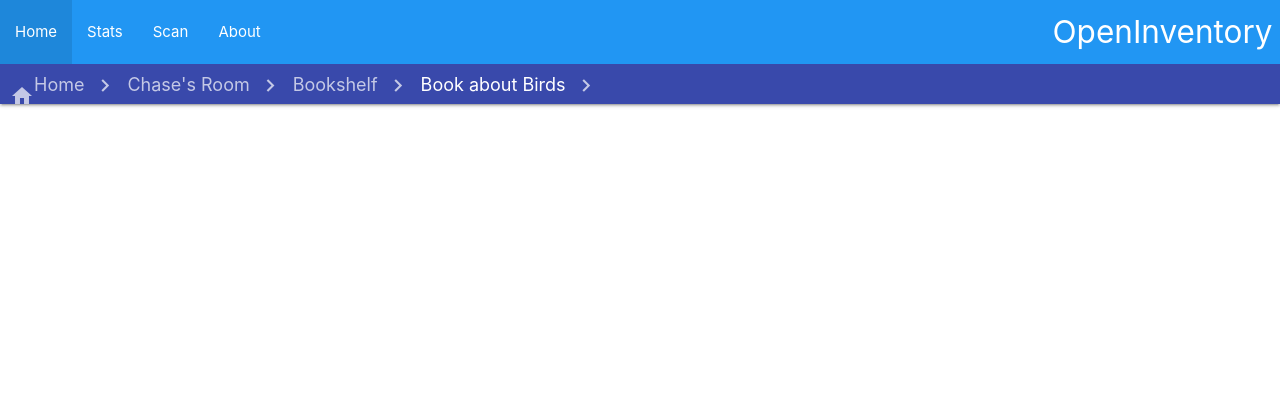
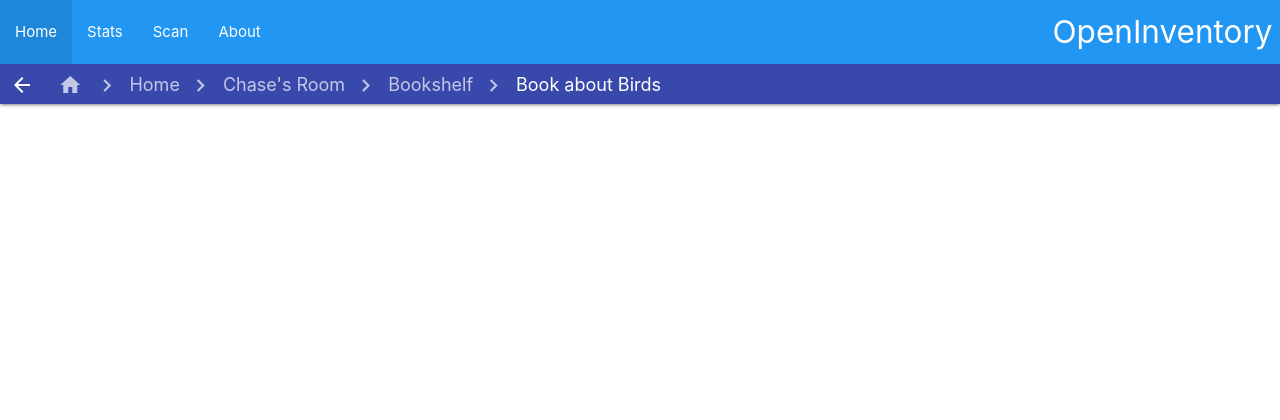
Before and after one commit to OpenInv/OpenInventory, a PHP site: page / in a window 1280 px wide. Shown: the top 420 px of the page. Run offline with PHP 8.4, Linux system fonts and the light colour scheme.

Commit message:
decided on breadcrumb resizing (none) and added back-arrow to compensate

```diff
--- a/src/index.php
+++ b/src/index.php
@@ -10,17 +10,12 @@
 	<meta name="viewport" content="width=device-width, initial-scale=1.0">
 	<title>OpenInventory Home</title>
 	<style>
+
 		nav.breadcrumbs {
 			height: 40px;
 			line-height: 40px;
 
 			padding-left: 10px;
-	}
-
-	.breadcrumb-wrapper {
-    	white-space: nowrap;
-    	overflow: hidden;
-    	direction: rtl;
 		}
 
 		.breadcrumb {
@@ -31,22 +26,38 @@
 			vertical-align: middle;
 		}
 
-	.breadcrumb:before {
-    	display: inline-block;
+		.row { margin-bottom: 0; }
+
+		.nav-wrapper.breadcrumb-nav {
+			white-space: nowrap;
+			display: inline;
 		}
 
-	.row { margin-bottom: 0; }
+		.breadcrumb-wrapper {
+			white-space: nowrap;
+			overflow: hidden;
+			display: inline-block
+		}
 
-
+		.back-button-wrapper {
+			white-space: nowrap;
+			overflow: hidden;
+			margin-right: 20px;
+			display: inline-block;
+			vertical-align: top;
+		}
 
 	</style>
 </head>
 <body>
 	<?php include "header.html" ?>
 	<nav class="breadcrumbs indigo darken-1">
-		<div class="nav-wrapper row">
+		<div class="left-align nav-wrapper breadcrumb-nav row">
+			<div class="back-button-wrapper">
+				<a class="breadcrumb small material-icons" href="/">arrow_back</a>
+			</div>
 			<div class="left-align breadcrumb-wrapper" id="BreadcrumbWrapper">
-				<a class="breadcrumb" href="/"><i class="material-icons">home</i></a>
+				<a class="breadcrumb small material-icons" href="/">home</a>
 			</div>
 		</div>
 	</nav>
```
Lines whose indentation alone changed are shown as unchanged.
